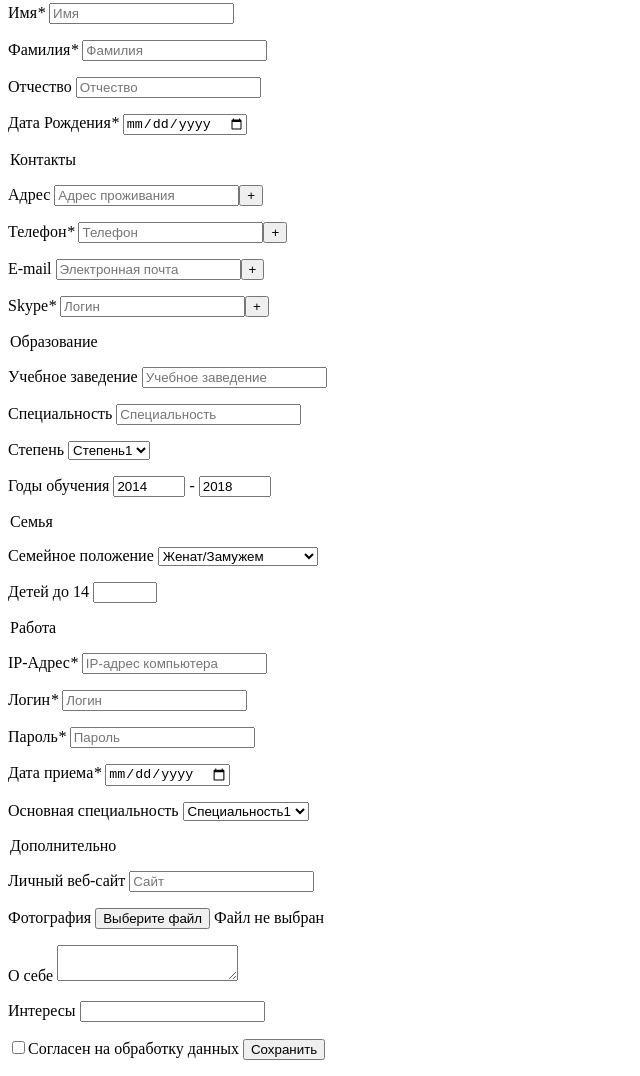
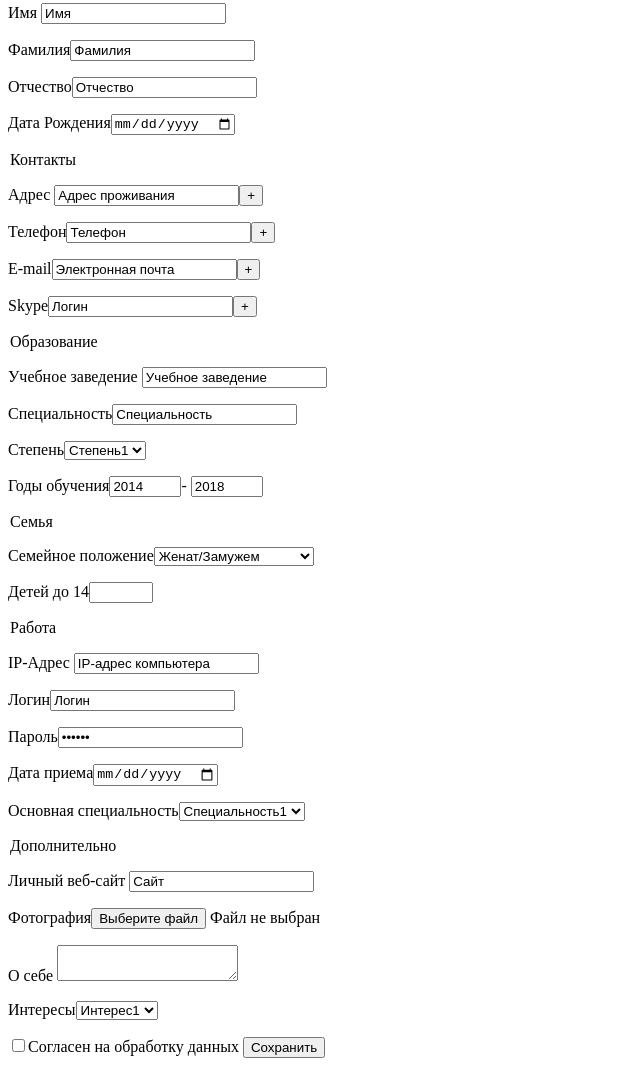
Before and after one commit to tanyad-97/stadyfrontend, a plain HTML site: page components/forms/v1/index.html in a window 1280 px wide. Shown: the part 39-1115 px from the top of the page, without its empty margins (0-640 px from the left). Drawn offline with Linux system fonts and the light colour scheme.

Commit message:
Формы. Звездочка для обязательного поля была убрана из ручного набора

```diff
--- a/components/forms/v1/index.html
+++ b/components/forms/v1/index.html
@@ -10,103 +10,78 @@
     <form>
         <filedset>
             <legend>Общее</legend>
-            <p><label for="name">Имя<em>*</em></label>
-                <input type="text" id="name" placeholder="Имя" required></p>
-            <p><label for="surname">Фамилия<em>*</em></label>
-                <input type="text" id="surname" placeholder="Фамилия" required></p>
-            <p><label for="patronymic">Отчество</label>
-                <input type="text" id="patronymic" placeholder="Отчество"></p>
-            <p><label for="age">Дата Рождения<em>*</em></label>
-                <input type="date" id="age" required></p>
+            <p><label for="name">Имя</label> <input type="text" id="name" value="Имя"></p>
+            <p><label for="surname">Фамилия</label><input type="text" id="surname" value="Фамилия"></p>
+            <p><label for="patronymic">Отчество</label><input type="text" id="patronymic" value="Отчество"></p>
+            <p><label for="age">Дата Рождения</label><input type="date" id="age"></p>
         </filedset>
 
         <filedset>
             <legend>Контакты</legend>
-            <p><label for="adress">Адрес</label>
-                <input placeholder="Адрес проживания" type="text" id="adress"><input type="button" value="+"></p>
-            <p><label for="phone">Телефон<em>*</em></label>
-                <input pattern="+7 [0-9]{3} [0-9]{3} [0-9]{2} [0-9]{2}" type="text" id="phone" placeholder="Телефон" required><input type="button" value="+"></p>
-            <p><label for="email">E-mail</label>
-                <input type="email" id="email" placeholder="Электронная почта"><input type="button" value="+"></p>
-            <p><label for="skype">Skype<em>*</em></label>
-                <input type="text" id="skype" placeholder="Логин" required><input type="button" value="+"></p>
+            <p><label for="adress">Адрес</label> <input value="Адрес проживания" type="text" id="adress"><input type="button" value="+"></p>
+            <p><label for="phone">Телефон</label><input pattern="+7 [0-9]{3} [0-9]{3} [0-9]{2} [0-9]{2}" type="text" id="phone" value="Телефон"><input type="button" value="+"></p>
+            <p><label for="email">E-mail</label><input type="email" id="email" value="Электронная почта"><input type="button" value="+"></p>
+            <p><label for="skype">Skype</label><input type="text" id="skype" value="Логин"><input type="button" value="+"></p>
         </filedset>
 
         <filedset>
             <legend>Образование</legend>
-            <p><label for="stady">Учебное заведение</label>
-                <input type="text" id="stady" placeholder="Учебное заведение"></p>
-            <p><label for="specialty">Специальность</label>
-                <input type="text" id="specialty" placeholder="Специальность"></p>
-            <p><label for="power">Степень</label>
-                <select name="power" id="power">
-                    <option>Степень1</option>
-                    <option>Степень2</option>
-                    <option>Степень3</option>
-                    <option>Степень4</option>
-                    <option>Степень5</option>
+            <p><label for="stady">Учебное заведение</label> <input type="text" id="stady" value="Учебное заведение"></p>
+            <p><label for="specialty">Специальность</label><input type="text" id="specialty" value="Специальность"></p>
+            <p><label for="power">Степень</label><select name="power" id="power">
+                    <option value="">Степень1</option>
+                    <option value="">Степень2</option>
+                    <option value="">Степень3</option>
+                    <option value="">Степень4</option>
+                    <option value="">Степень5</option>
                 </select></p>
-            <p><label>Годы обучения</label>
-                <input for="year" type="number" min="1000" max="3000" step="1" id="yaer" value="2014"> - <input for="year" type="number" min="1000" max="3000" step="1" value="2018" id="yaer"></p>
+            <p><label for="year">Годы обучения</label><input for="year2" type="number" min="1000" max="3000" step="1" id="yaer2" value="2014">- <input for="year3" type="number" min="1000" max="3000" step="1" value="2018" id="yaer3"></p>
         </filedset>
 
         <filedset>
             <legend>Семья</legend>
-            <p><label for="status">Семейное положение</label>
-                <select name="status" id="status">
+            <p><label for="status">Семейное положение</label><select name="status" id="status">
                     <option value="yes">Женат/Замужем</option>
                     <option value="no">Не женат/Не замужем</option>
                 </select></p>
-            <p><label for="kids">Детей до 14</label>
-                <input type="number" min="0" max="100" step="1" id="kids"></p>
+            <p><label for="kids">Детей до 14</label><input type="number" min="0" max="100" step="1" id="kids"></p>
         </filedset>
 
         <filedset>
             <legend>Работа</legend>
-            <p><label for="ip">IP-Адрес<em>*</em></label>
-                <input type="text" id="ip" placeholder="IP-адрес компьютера" required></p>
-            <p><label for="login">Логин<em>*</em></label>
-                <input type="text" id="login" placeholder="Логин" required></p>
-            <p><label for="password">Пароль<em>*</em></label>
-                <input type="password" id="password" placeholder="Пароль" required></p>
-            <p><label for="employment date">Дата приема<em>*</em></label>
-                <input type="date" id="employment date" required></p>
-            <p><label for="specialty">Основная специальность</label>
-                <select name="speciality" id="speciality">
-                    <option>Специальность1</option>
-                    <option>Специальность2</option>
-                    <option>Специальность3</option>
-                    <option>Специальность4</option>
-                    <option>Специальность5</option>
+            <p><label for="ip">IP-Адрес</label> <input type="text" id="ip" value="IP-адрес компьютера"></p>
+            <p><label for="login">Логин</label><input type="text" id="login" value="Логин"></p>
+            <p><label for="password">Пароль</label><input type="password" id="password" value="Пароль"></p>
+            <p><label for="employment date">Дата приема</label><input type="date" id="employment date" value="Дата приема на работу"></p>
+            <p><label for="specialty">Основная специальность</label><select name="specialty" id="">
+                    <option value="">Специальность1</option>
+                    <option value="">Специальность2</option>
+                    <option value="">Специальность3</option>
+                    <option value="">Специальность4</option>
+                    <option value="">Специальность5</option>
                 </select></p>
         </filedset>
 
         <filedset>
             <legend>Дополнительно</legend>
-            <p><label for="site">Личный веб-сайт</label>
-                <input type="url" id="sait" placeholder="Сайт"></p>
-            <p><label for="photo">Фотография</label>
-                <input type="button" id="photo" value="Выберите файл"> Файл не выбран </p>
+            <p><label for="site">Личный веб-сайт</label> <input type="url" id="sait" value="Сайт"></p>
+            <p><label for="photo">Фотография</label><input type="button" id="photo" value="Выберите файл"> Файл не выбран </p>
             <p><label for="myself">О себе</label>
                 <textarea></textarea>
             </p>
-            <p><label for="interests">Интересы</label>
-                <input list="interests">
-                <datalist name="interests" id="interests">
-                    <option>Интерес1</option>
-                    <option>Интерес2</option>
-                    <option>Интерес3</option>
-                    <option>Интерес4</option>
-                    <option>Интерес5</option>
-                </datalist></p>
+            <p><label for="interests">Интересы</label><select name="interests" id="interests">
+                    <option value="">Интерес1</option>
+                    <option value="">Интерес2</option>
+                    <option value="">Интерес3</option>
+                    <option value="">Интерес4</option>
+                    <option value="">Интерес5</option>
+                </select></p>
         </filedset>
 
         <filedset>
-            <form method="post">
-                <p><label>
-                        <input type="checkbox">Согласен на обработку данных </label>
-                    <input type="submit" value="Сохранить"></p>
-            </form>
+            <p><input type="checkbox">Согласен на обработку данных <input type="submit" value="Сохранить"></p>
         </filedset>
     </form>
-</body></html>
+</body>
+
+</html>
```
